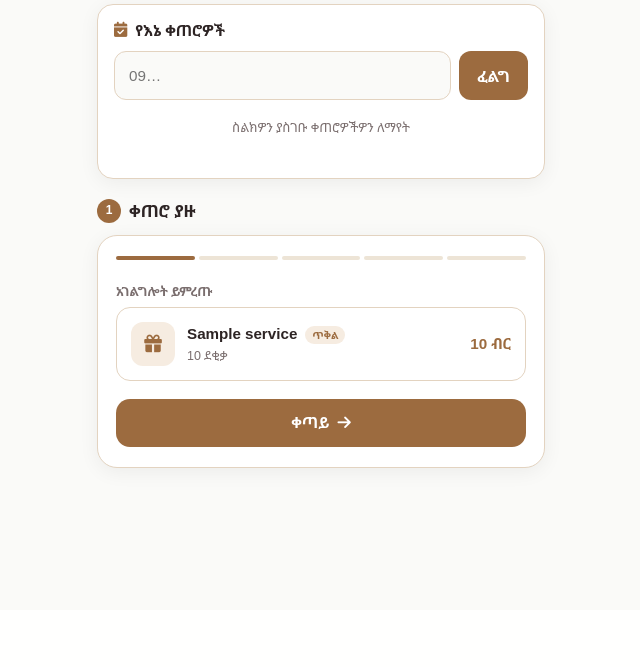
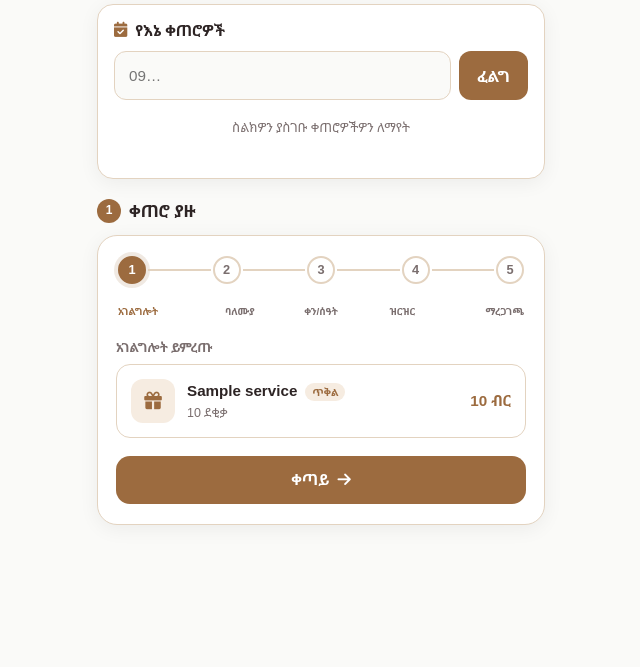
Before and after one commit to didisura/Salon-AI, a FastAPI app: page /book/1 in a window 1280 px wide. Shown: the part 1628-2295 px from the top of the page, without its empty margins (319-959 px from the left). Before the commit the page ends 2101 px from the top, so only its background shows below. Run offline with FastAPI, Linux system fonts and the light colour scheme; tables that the repository leaves empty hold one stand-in row (values such as "Sample post"); grey boxes marked "Sample" are stand-in pictures; some libraries are stand-ins or nearby versions.

Commit message:
Update app files

```diff
--- a/templates/public_booking.html
+++ b/templates/public_booking.html
@@ -25,6 +25,9 @@
             --shadow-lg: 0 12px 40px rgba(156,107,63,0.12);
         }
         * { box-sizing: border-box; }
+        html, body {
+            overscroll-behavior-y: contain;
+        }
         body {
             background: var(--bg);
             font-family: 'Noto Sans Ethiopic', sans-serif;
@@ -52,6 +55,11 @@
             padding: 10px 16px;
             display: flex; align-items: center; justify-content: space-between;
             gap: 12px;
+            transform: translateZ(0);
+            -webkit-transform: translateZ(0);
+            will-change: transform;
+            backface-visibility: hidden;
+            -webkit-backface-visibility: hidden;
         }
         .header-brand {
             display: flex; align-items: center; gap: 10px; min-width: 0;
@@ -158,7 +166,7 @@
         .featured-scroll {
             display: flex; gap: 12px; overflow-x: auto; overflow-y: hidden;
             scroll-snap-type: x mandatory; -webkit-overflow-scrolling: touch;
-            overscroll-behavior-x: contain; touch-action: pan-x;
+            overscroll-behavior: contain; touch-action: pan-x;
             padding: 4px 2px 12px; scrollbar-width: none;
         }
         .featured-scroll::-webkit-scrollbar { display: none; }
@@ -202,7 +210,7 @@
         .pkg-scroll {
             display: flex; gap: 14px; overflow-x: auto; overflow-y: hidden;
             scroll-snap-type: x mandatory; -webkit-overflow-scrolling: touch;
-            overscroll-behavior-x: contain; touch-action: pan-x;
+            overscroll-behavior: contain; touch-action: pan-x;
             padding: 4px 2px 14px; scrollbar-width: thin;
         }
         .pkg-scroll::-webkit-scrollbar { height: 4px; }
@@ -280,7 +288,7 @@
         .cat-row {
             display: flex; gap: 8px; overflow-x: auto; padding-bottom: 10px;
             -webkit-overflow-scrolling: touch; scrollbar-width: none;
-            touch-action: pan-x; overscroll-behavior-x: contain;
+            touch-action: pan-x; overscroll-behavior: contain;
         }
         .cat-row::-webkit-scrollbar { display: none; }
         .cat-chip {
@@ -293,7 +301,7 @@
         .gallery-row {
             display: flex; gap: 10px; overflow-x: auto; overflow-y: hidden;
             scroll-snap-type: x mandatory; -webkit-overflow-scrolling: touch;
-            overscroll-behavior-x: contain; touch-action: pan-x;
+            overscroll-behavior: contain; touch-action: pan-x;
             padding-bottom: 10px; scrollbar-width: thin;
         }
         .gallery-row::-webkit-scrollbar { height: 4px; }
@@ -361,11 +369,44 @@
             background: #fff; border: 1px solid var(--border); border-radius: 20px;
             padding: 20px 18px; box-shadow: var(--shadow);
         }
-        .steps-bar { display: flex; gap: 4px; margin-bottom: 18px; }
-        .steps-bar .dot {
-            flex: 1; height: 4px; border-radius: 4px; background: #EDE4D6; transition: background .2s;
-        }
-        .steps-bar .dot.done, .steps-bar .dot.active { background: var(--accent); }
+        /* ---- Numbered steps bar (1-2-3-4-5) ---- */
+        .steps-bar {
+            display: flex; align-items: center; margin-bottom: 20px; padding: 0 2px;
+        }
+        .steps-bar .step-item {
+            display: flex; align-items: center; justify-content: center; flex-shrink: 0;
+        }
+        .steps-bar .step-circle {
+            width: 28px; height: 28px; border-radius: 50%;
+            background: #fff; color: var(--muted);
+            border: 2px solid var(--border);
+            display: flex; align-items: center; justify-content: center;
+            font-size: 0.8rem; font-weight: 800; flex-shrink: 0;
+            transition: background .2s, color .2s, border-color .2s;
+        }
+        .steps-bar .step-item.active .step-circle {
+            background: var(--accent); color: #fff; border-color: var(--accent);
+            box-shadow: 0 0 0 4px rgba(156,107,63,0.15);
+        }
+        .steps-bar .step-item.done .step-circle {
+            background: var(--accent); color: #fff; border-color: var(--accent);
+        }
+        .steps-bar .step-item.done .step-circle .num { display: none; }
+        .steps-bar .step-item.done .step-circle .chk { display: inline; }
+        .steps-bar .step-circle .chk { display: none; }
+        .steps-bar .step-line {
+            flex: 1; height: 2px; background: var(--border); margin: 0 2px;
+            transition: background .25s; min-width: 8px;
+        }
+        .steps-bar .step-line.done { background: var(--accent); }
+        .steps-bar-labels {
+            display: flex; justify-content: space-between; margin: 4px 2px 16px;
+            font-size: 0.62rem; font-weight: 700; color: var(--muted);
+        }
+        .steps-bar-labels span { flex: 1; text-align: center; }
+        .steps-bar-labels span:first-child { text-align: left; }
+        .steps-bar-labels span:last-child { text-align: right; }
+        .steps-bar-labels span.active { color: var(--accent); font-weight: 800; }
         .step-panel { display: none; }
         .step-panel.active { display: block; animation: fadeIn .2s ease; }
         @keyframes fadeIn { from { opacity: 0; transform: translateY(6px); } to { opacity: 1; transform: none; } }
@@ -495,6 +536,11 @@
             background: #fff; border-top: 1px solid var(--border);
             padding: 12px 16px calc(12px + var(--safe-bottom));
             box-shadow: 0 -6px 24px rgba(0,0,0,0.08);
+            transform: translateZ(0);
+            -webkit-transform: translateZ(0);
+            will-change: transform;
+            backface-visibility: hidden;
+            -webkit-backface-visibility: hidden;
         }
         .sticky-cta-inner {
             max-width: 480px; margin: 0 auto;
@@ -1116,11 +1162,22 @@ body.conflict-view .sticky-cta { display: none; }
 
             <div class="book-card">
                 <div class="steps-bar" id="stepsBar">
-                    <div class="dot active" data-s="1"></div>
-                    <div class="dot" data-s="2"></div>
-                    <div class="dot" data-s="3"></div>
-                    <div class="dot" data-s="4"></div>
-                    <div class="dot" data-s="5"></div>
+                    <div class="step-item active" data-s="1"><div class="step-circle"><span class="num">1</span><span class="chk">✓</span></div></div>
+                    <div class="step-line" data-l="1"></div>
+                    <div class="step-item" data-s="2"><div class="step-circle"><span class="num">2</span><span class="chk">✓</span></div></div>
+                    <div class="step-line" data-l="2"></div>
+                    <div class="step-item" data-s="3"><div class="step-circle"><span class="num">3</span><span class="chk">✓</span></div></div>
+                    <div class="step-line" data-l="3"></div>
+                    <div class="step-item" data-s="4"><div class="step-circle"><span class="num">4</span><span class="chk">✓</span></div></div>
+                    <div class="step-line" data-l="4"></div>
+                    <div class="step-item" data-s="5"><div class="step-circle"><span class="num">5</span><span class="chk">✓</span></div></div>
+                </div>
+                <div class="steps-bar-labels">
+                    <span data-l="1" class="active"><span data-lang-am>አገልግሎት</span><span data-lang-en>Service</span></span>
+                    <span data-l="2"><span data-lang-am>ባለሙያ</span><span data-lang-en>Staff</span></span>
+                    <span data-l="3"><span data-lang-am>ቀን/ሰዓት</span><span data-lang-en>Time</span></span>
+                    <span data-l="4"><span data-lang-am>ዝርዝር</span><span data-lang-en>Details</span></span>
+                    <span data-l="5"><span data-lang-am>ማረጋገጫ</span><span data-lang-en>Confirm</span></span>
                 </div>
 
                 <form method="post" action="/book/{{ salon_ref }}" id="bookingForm" enctype="multipart/form-data">
@@ -1488,10 +1545,17 @@ function goStep(n, force) {
     document.querySelectorAll('.step-panel').forEach(p => {
         p.classList.toggle('active', parseInt(p.dataset.step, 10) === n);
     });
-    document.querySelectorAll('#stepsBar .dot').forEach(d => {
+    document.querySelectorAll('#stepsBar .step-item').forEach(d => {
         const s = parseInt(d.dataset.s, 10);
         d.classList.toggle('active', s === n);
         d.classList.toggle('done', s < n);
+    });
+    document.querySelectorAll('#stepsBar .step-line').forEach(l => {
+        const s = parseInt(l.dataset.l, 10);
+        l.classList.toggle('done', s < n);
+    });
+    document.querySelectorAll('.steps-bar-labels span[data-l]').forEach(l => {
+        l.classList.toggle('active', parseInt(l.dataset.l, 10) === n);
     });
     document.body.classList.add('booking-open');
     if (n === 3) {
```
